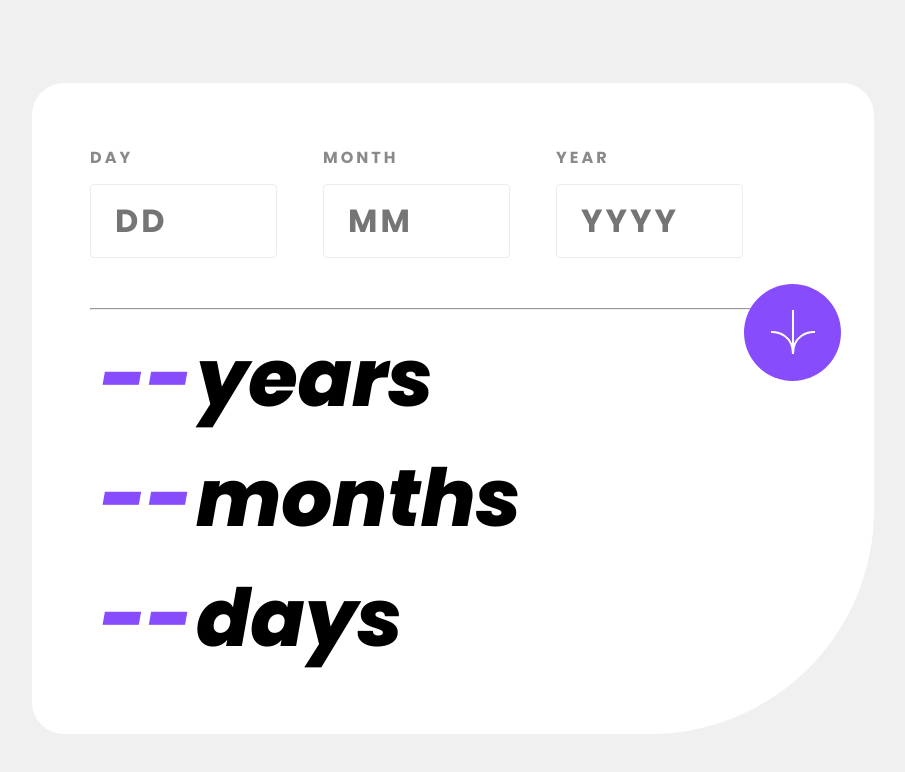
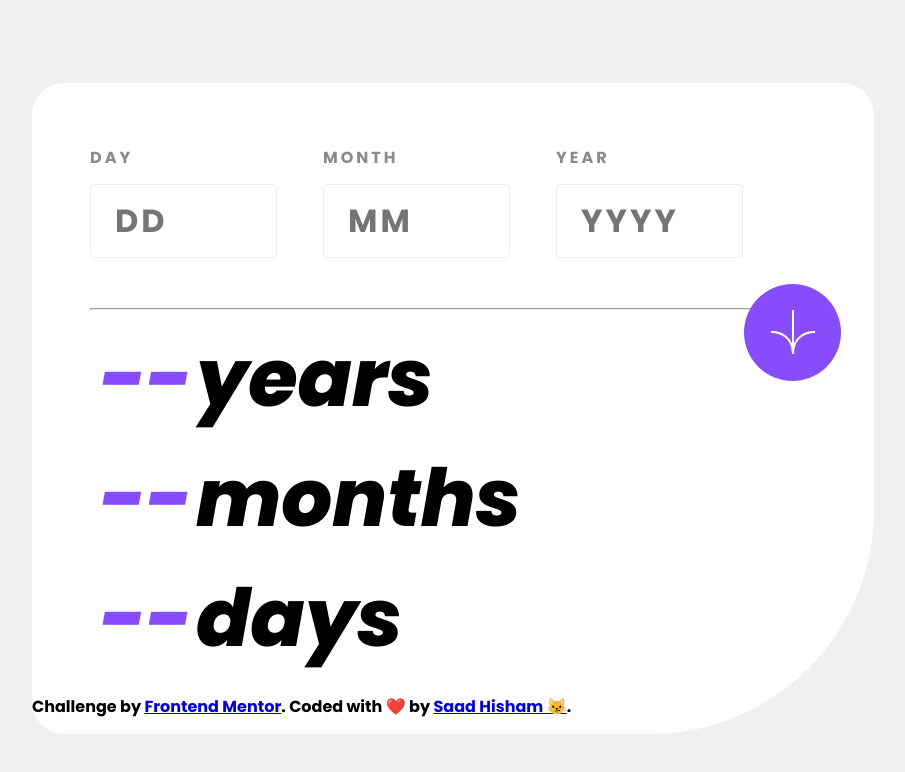
Before and after one commit to Saad-Hisham/Age-calculator-app, a plain HTML site: page index.html in a window 1280 px wide. Shown: the whole page, without its empty margins (195-1100 px from the left). Drawn offline with Linux system fonts and the light colour scheme; a web font is replaced by a local one.

Commit message:
Update index.html

```diff
--- a/index.html
+++ b/index.html
@@ -62,7 +62,12 @@
             </div>
         </div>
         <span id="error-message"></span>
-
+        <footer>
+      <p class="attribution">
+        Challenge by <a href="https://www.frontendmentor.io?ref=challenge" target="_blank">Frontend Mentor</a>.
+        Coded with ❤️ by <a href="https://www.frontendmentor.io/profile/Saad-Hisham">Saad Hisham 😼</a>.
+      </p>
+    </footer>
     </main>
 
 <script src="./script.js"></script>
```
